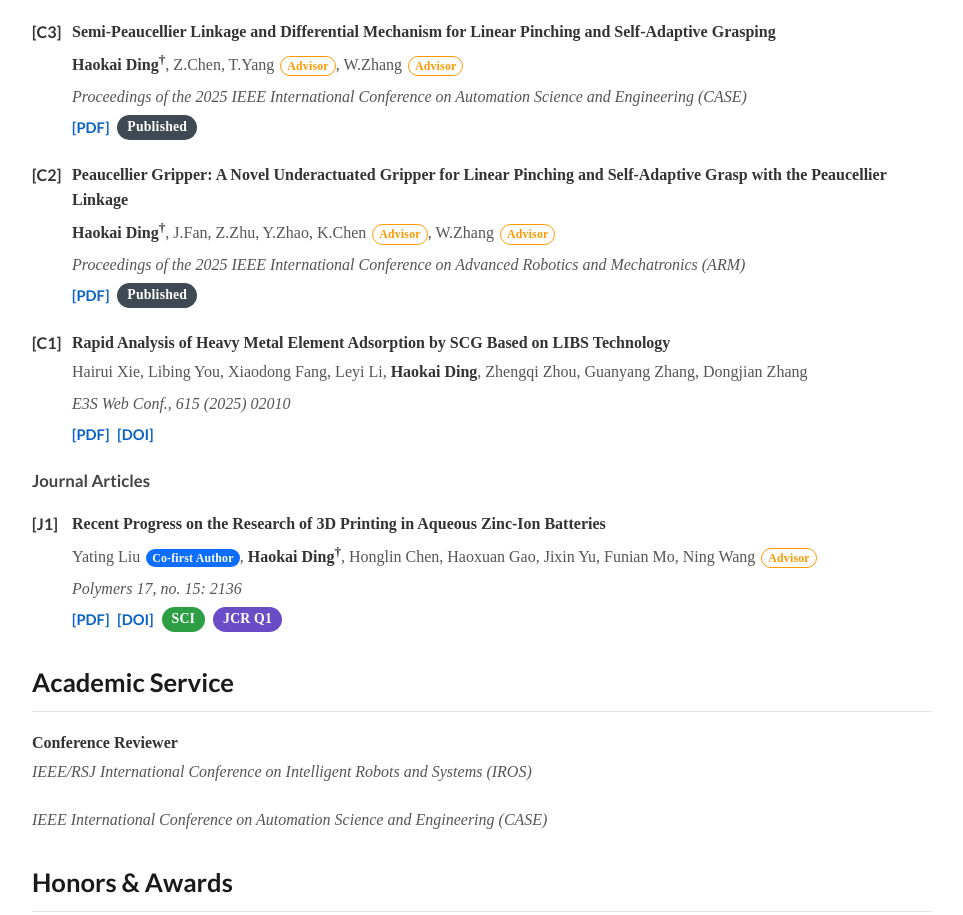
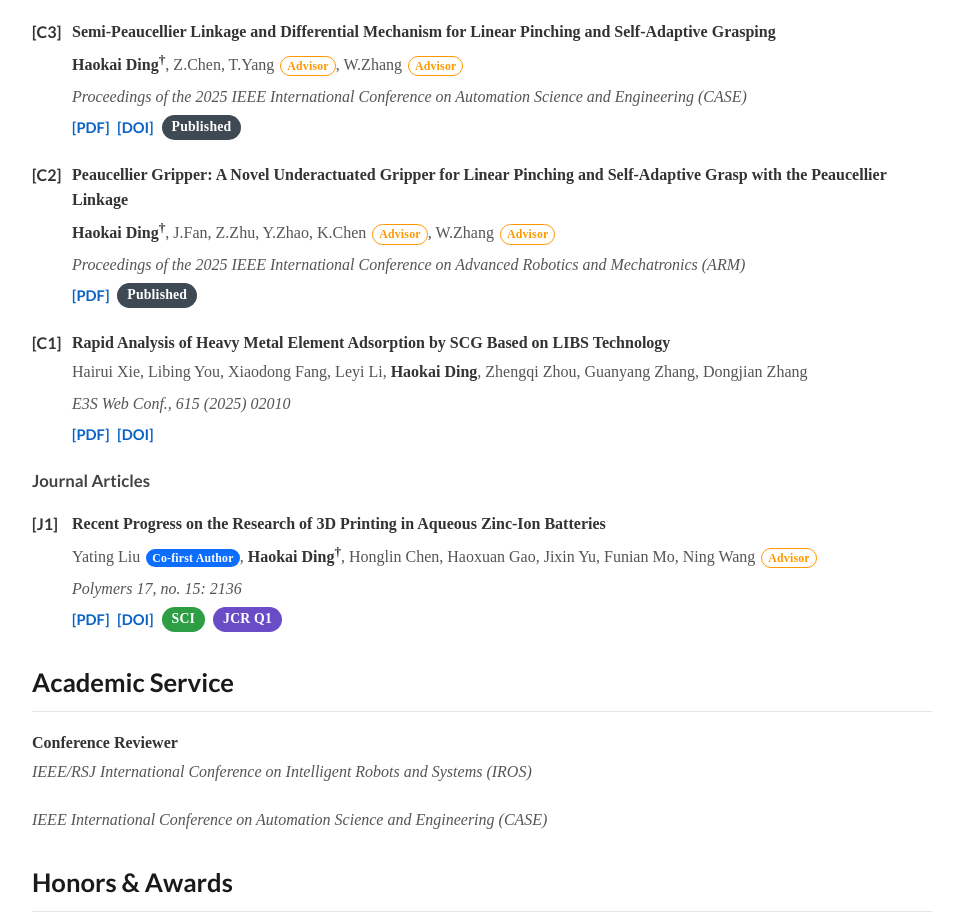
Before and after one commit to hkding0125/hkding0125.github.io, a plain HTML site: page index.html in a window 1280 px wide. Shown: the part 1387-2302 px from the top of the page, without its empty margins (158-1121 px from the left). Drawn offline with Linux system fonts and the light colour scheme; a web font is replaced by a local one.

Commit message:
Add DOI link for CASE 2025 conference paper

```diff
--- a/index.html
+++ b/index.html
@@ -170,6 +170,7 @@
               <div class="pub-venue">Proceedings of the 2025 IEEE International Conference on Automation Science and Engineering (CASE)</div>
               <div class="pub-links">
                 <span class="pdf-link" data-pdf="pdfs/CASE25_0693_FI.pdf">[PDF]</span>
+                <a href="https://doi.org/10.1109/case58245.2025.11163785" target="_blank" rel="noopener noreferrer">[DOI]</a>
                 <span class="published-badge">Published</span>
               </div>
             </div>
```
